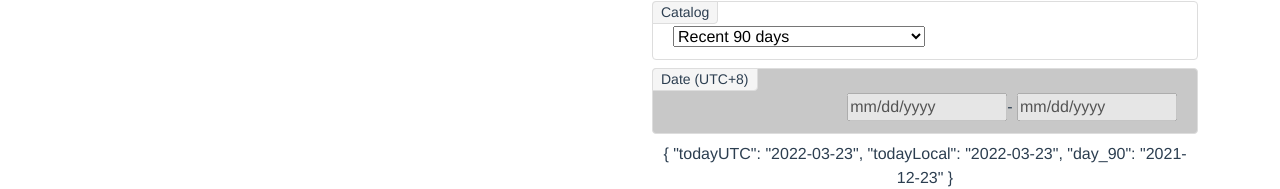
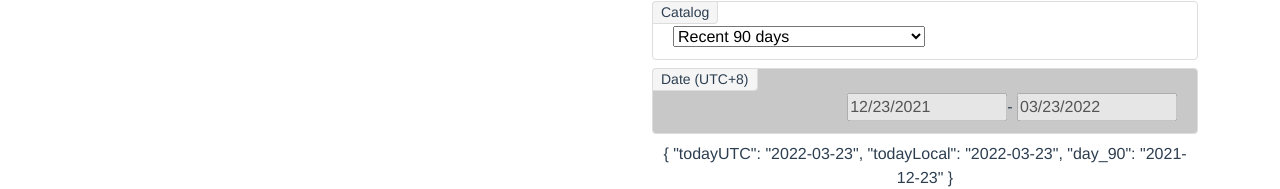
Before and after one commit to joshchunghung/seisVue, a Vue app: page / in a window 1280 px wide. Shown: the part 226-415 px from the top of the page. Built offline with nearby package versions, Linux system fonts and the light colour scheme.

Commit message:
修改dataUI.vue完成

```diff
--- a/src/components/dateUI.vue
+++ b/src/components/dateUI.vue
@@ -8,14 +8,15 @@
         class="col-5"
         min="1991-01-01"
         max="9999-12-31"
+        :value="dateState.day_90"
         :disabled="isDateDisabled"
       />-
       <input
-        id="dateto"
         type="date"
         name="date"
         class="col-5"
         max="9999-12-31"
+        :value="endTime"
         :disabled="isDateDisabled"
       />
     </div>
@@ -24,7 +25,7 @@
 </template>
 
 <script lang="ts">
-import { computed, defineComponent, reactive, ref } from "vue";
+import { computed, defineComponent, onUpdated, reactive, ref } from "vue";
 import { calNowTime } from "@/assets/js/calNowTime";
 
 export default defineComponent({
@@ -33,34 +34,29 @@ export default defineComponent({
     dateType: String,
   },
   setup(props) {
-    console.log(props.dateType)
     const isDateDisabled = ref<boolean>(true);
     const backGroundStyle = ref<string>("background-color: rgb(200, 200, 200)");
 
-    const dateState = computed({
-      get() {
-        return reactive(calNowTime());
-      },
-      set() {
-        console.log("a")
-        if (props.dateType === "Date (UTC +8)") {
-          console.log("aaa")
-          isDateDisabled.value = true
-          backGroundStyle.value = "background-color: rgb(200, 200, 200)"
-        } else if (props.dateType === "Date (UTC)") {
-          console.log("bbb")
-          isDateDisabled.value = true
-          backGroundStyle.value = "background-color: rgb(255, 255, 255)"
-        }
+    const dateState = reactive(calNowTime());
+    let endTime = ref(dateState.todayLocal);
+
+    onUpdated(() => {
+      if (props.dateType === "Date (UTC+8)") {
+        isDateDisabled.value = true
+        backGroundStyle.value = "background-color: rgb(200, 200, 200)"
+        endTime.value = dateState.todayLocal
+      } else if (props.dateType === "Date (UTC)") {
+        isDateDisabled.value = false
+        backGroundStyle.value = "background-color: rgb(255, 255, 255)"
+        endTime.value = dateState.todayUTC
       }
-
-
-    });
+    })
 
     return {
       isDateDisabled,
       backGroundStyle,
-      dateState
+      dateState,
+      endTime
     };
   }
 })
```
